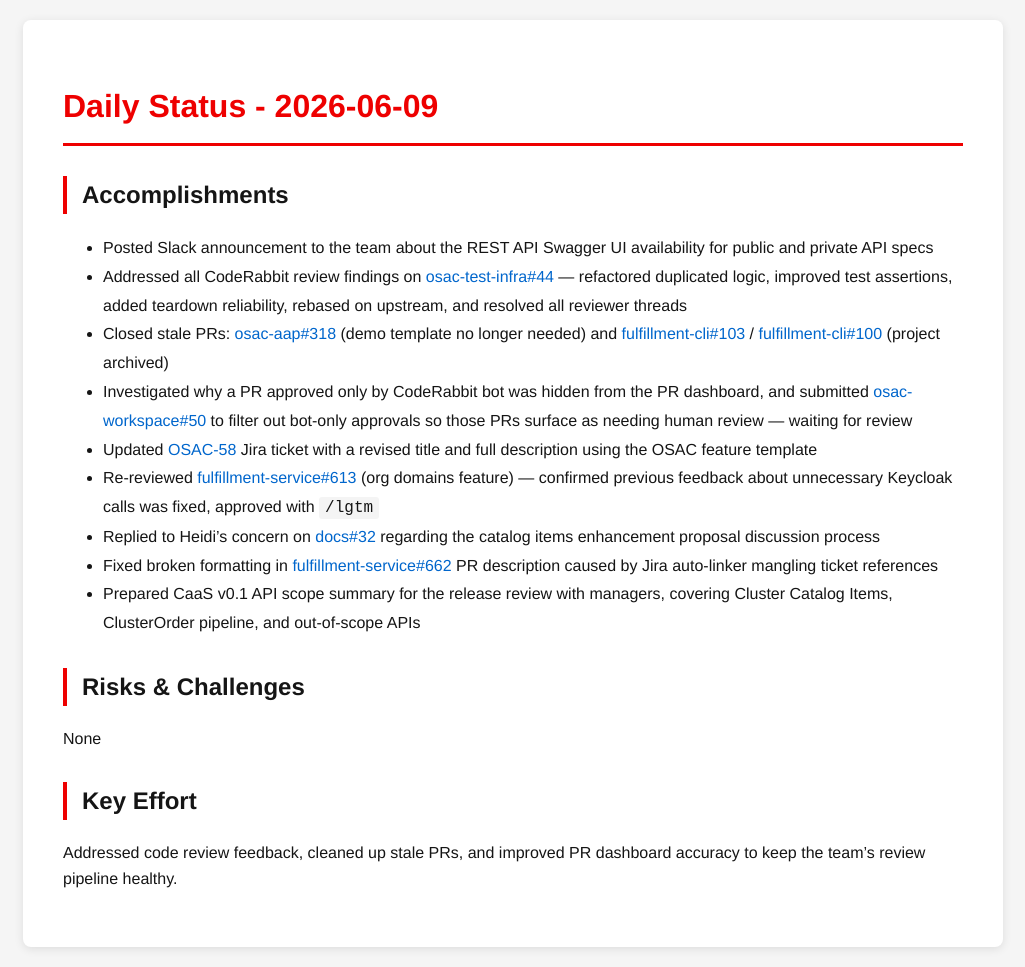
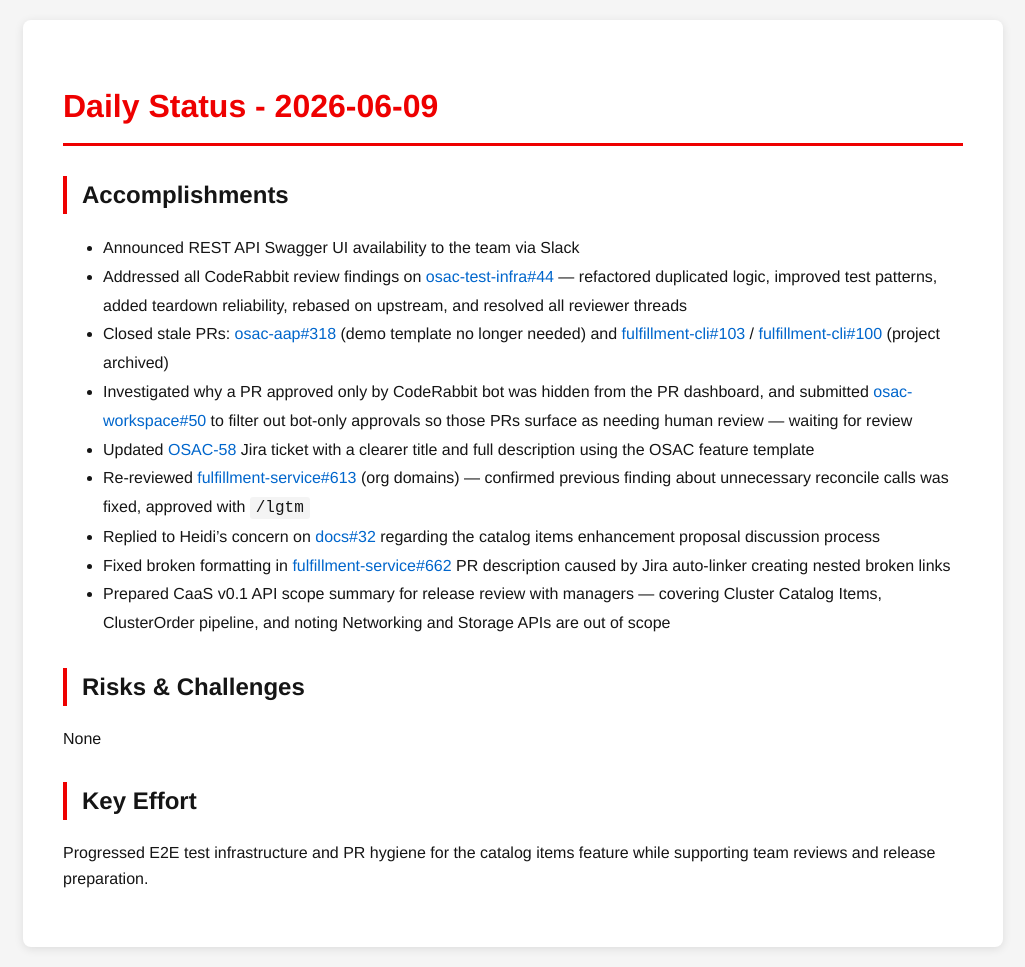
Before and after one commit to tzvatot/daily-status, a Jekyll site: the page built from 2026-06-09.md, in a window 1280 px wide. Shown: the whole page, without its empty margins (127-1152 px from the left). Built offline with Jekyll 4.4.1, drawn with Linux system fonts in a browser that asks for light colours.

Commit message:
Daily status update - 2026-06-09

```diff
--- a/2026-06-09.md
+++ b/2026-06-09.md
@@ -7,18 +7,18 @@ date: 2026-06-09
 # Daily Status - 2026-06-09
 
 ## Accomplishments
-- Posted Slack announcement to the team about the REST API Swagger UI availability for public and private API specs
-- Addressed all CodeRabbit review findings on [osac-test-infra#44](https://github.com/osac-project/osac-test-infra/pull/44) — refactored duplicated logic, improved test assertions, added teardown reliability, rebased on upstream, and resolved all reviewer threads
+- Announced REST API Swagger UI availability to the team via Slack
+- Addressed all CodeRabbit review findings on [osac-test-infra#44](https://github.com/osac-project/osac-test-infra/pull/44) — refactored duplicated logic, improved test patterns, added teardown reliability, rebased on upstream, and resolved all reviewer threads
 - Closed stale PRs: [osac-aap#318](https://github.com/osac-project/osac-aap/pull/318) (demo template no longer needed) and [fulfillment-cli#103](https://github.com/osac-project/fulfillment-cli/pull/103) / [fulfillment-cli#100](https://github.com/osac-project/fulfillment-cli/pull/100) (project archived)
 - Investigated why a PR approved only by CodeRabbit bot was hidden from the PR dashboard, and submitted [osac-workspace#50](https://github.com/osac-project/osac-workspace/pull/50) to filter out bot-only approvals so those PRs surface as needing human review — waiting for review
-- Updated [OSAC-58](https://redhat.atlassian.net/browse/OSAC-58) Jira ticket with a revised title and full description using the OSAC feature template
-- Re-reviewed [fulfillment-service#613](https://github.com/osac-project/fulfillment-service/pull/613) (org domains feature) — confirmed previous feedback about unnecessary Keycloak calls was fixed, approved with `/lgtm`
+- Updated [OSAC-58](https://redhat.atlassian.net/browse/OSAC-58) Jira ticket with a clearer title and full description using the OSAC feature template
+- Re-reviewed [fulfillment-service#613](https://github.com/osac-project/fulfillment-service/pull/613) (org domains) — confirmed previous finding about unnecessary reconcile calls was fixed, approved with `/lgtm`
 - Replied to Heidi's concern on [docs#32](https://github.com/osac-project/docs/pull/32) regarding the catalog items enhancement proposal discussion process
-- Fixed broken formatting in [fulfillment-service#662](https://github.com/osac-project/fulfillment-service/pull/662) PR description caused by Jira auto-linker mangling ticket references
-- Prepared CaaS v0.1 API scope summary for the release review with managers, covering Cluster Catalog Items, ClusterOrder pipeline, and out-of-scope APIs
+- Fixed broken formatting in [fulfillment-service#662](https://github.com/osac-project/fulfillment-service/pull/662) PR description caused by Jira auto-linker creating nested broken links
+- Prepared CaaS v0.1 API scope summary for release review with managers — covering Cluster Catalog Items, ClusterOrder pipeline, and noting Networking and Storage APIs are out of scope
 
 ## Risks & Challenges
 None
 
 ## Key Effort
-Addressed code review feedback, cleaned up stale PRs, and improved PR dashboard accuracy to keep the team's review pipeline healthy.
+Progressed E2E test infrastructure and PR hygiene for the catalog items feature while supporting team reviews and release preparation.
```
